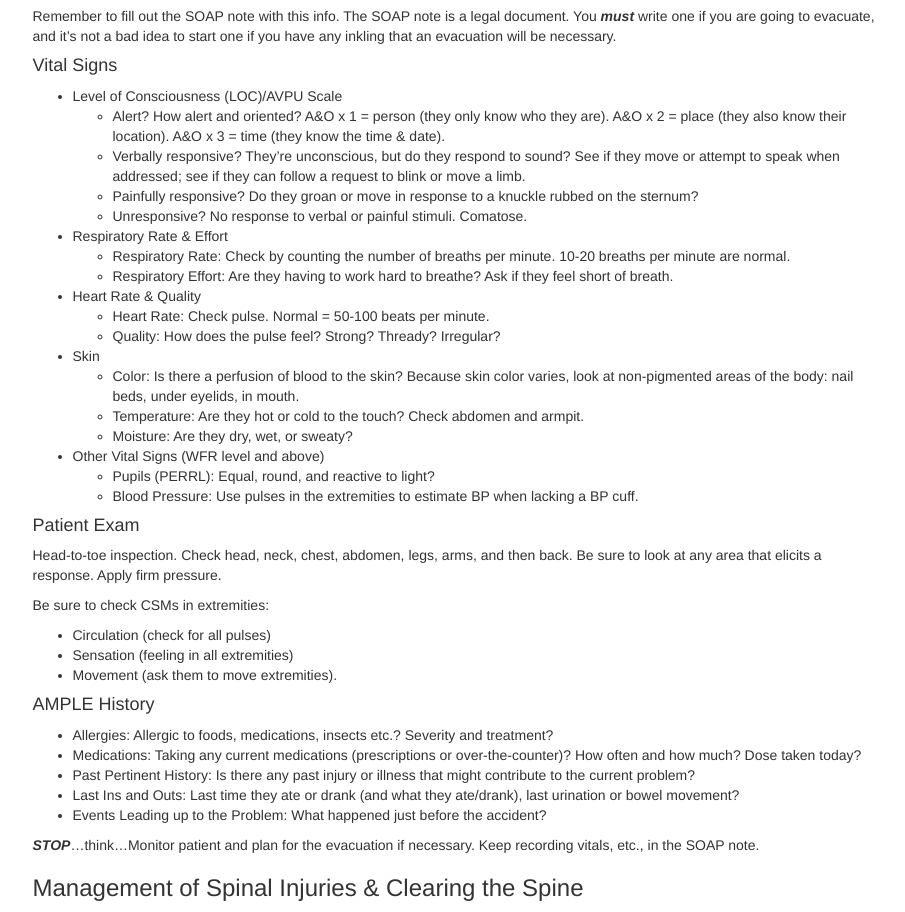
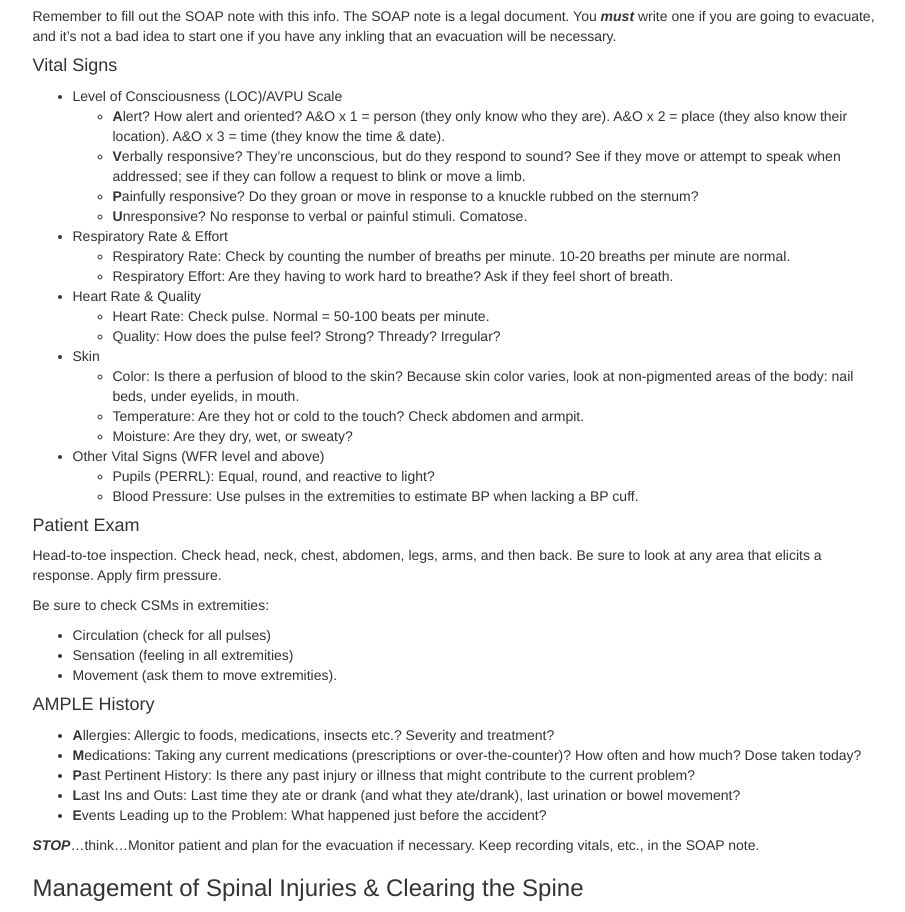
Before and after one commit to neo-project/global-blockchain-compliance-hub, a Jekyll site: the page built from _posts/1111-11-11-wilderness-first-aid.md, in a window 1280 px wide and 1400 px high, scrolled down 764 px. Shown: the part 152-1064 px from the top of the window, without its empty margins (330-1235 px from the left). Built offline with Jekyll 4.4.1, drawn with Linux system fonts in a browser that asks for light colours; nearby versions of some CDN libraries; comment, search, counter and statistics services are not loaded; some of the changed text lies outside the part shown.

Commit message:
Update 1111-11-11-wilderness-first-aid.md
minor fixes

```diff
--- a/_posts/1111-11-11-wilderness-first-aid.md
+++ b/_posts/1111-11-11-wilderness-first-aid.md
@@ -43,10 +43,10 @@ Remember to fill out the SOAP note with this info. The SOAP note is a legal docu
 #### Vital Signs
 
 - Level of Consciousness (LOC)/AVPU Scale
-    - Alert? How alert and oriented? A&O x 1 = person (they only know who they are). A&O x 2 = place (they also know their location). A&O x 3 = time (they know the time & date).
-    - Verbally responsive? They're unconscious, but do they respond to sound? See if they move or attempt to speak when addressed; see if they can follow a request to blink or move a limb.
-    - Painfully responsive? Do they groan or move in response to a knuckle rubbed on the sternum?
-    - Unresponsive? No response to verbal or painful stimuli. Comatose.
+    - **A**lert? How alert and oriented? A&O x 1 = person (they only know who they are). A&O x 2 = place (they also know their location). A&O x 3 = time (they know the time & date).
+    - **V**erbally responsive? They're unconscious, but do they respond to sound? See if they move or attempt to speak when addressed; see if they can follow a request to blink or move a limb.
+    - **P**ainfully responsive? Do they groan or move in response to a knuckle rubbed on the sternum?
+    - **U**nresponsive? No response to verbal or painful stimuli. Comatose.
 - Respiratory Rate & Effort
     - Respiratory Rate: Check by counting the number of breaths per minute. 10-20 breaths per minute are normal.
     - Respiratory Effort: Are they having to work hard to breathe? Ask if they feel short of breath.
@@ -73,11 +73,11 @@ Be sure to check CSMs in extremities:
 
 #### AMPLE History
 
-- Allergies: Allergic to foods, medications, insects etc.? Severity and treatment?
-- Medications: Taking any current medications (prescriptions or over-the-counter)? How often and how much? Dose taken today?
-- Past Pertinent History: Is there any past injury or illness that might contribute to the current problem?
-- Last Ins and Outs: Last time they ate or drank (and what they ate/drank), last urination or bowel movement?
-- Events Leading up to the Problem: What happened just before the accident?
+- **A**llergies: Allergic to foods, medications, insects etc.? Severity and treatment?
+- **M**edications: Taking any current medications (prescriptions or over-the-counter)? How often and how much? Dose taken today?
+- **P**ast Pertinent History: Is there any past injury or illness that might contribute to the current problem?
+- **L**ast Ins and Outs: Last time they ate or drank (and what they ate/drank), last urination or bowel movement?
+- **E**vents Leading up to the Problem: What happened just before the accident?
 
 ***STOP***...think...Monitor patient and plan for the evacuation if necessary. Keep recording vitals, etc., in the SOAP note.
 
```
Also changed, not shown: other parts of _posts/1111-11-11-wilderness-first-aid.md (+2 -2 lines).
